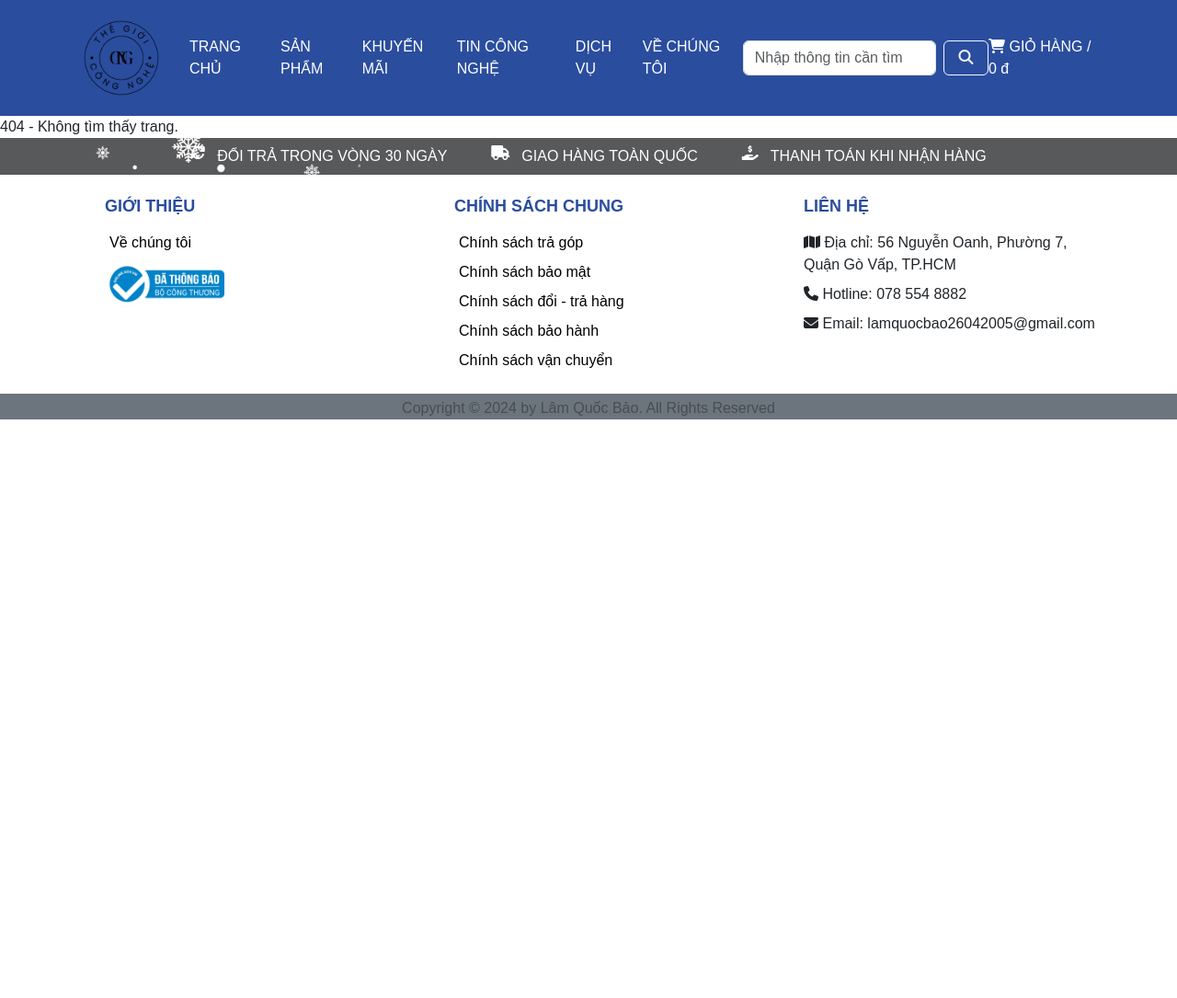
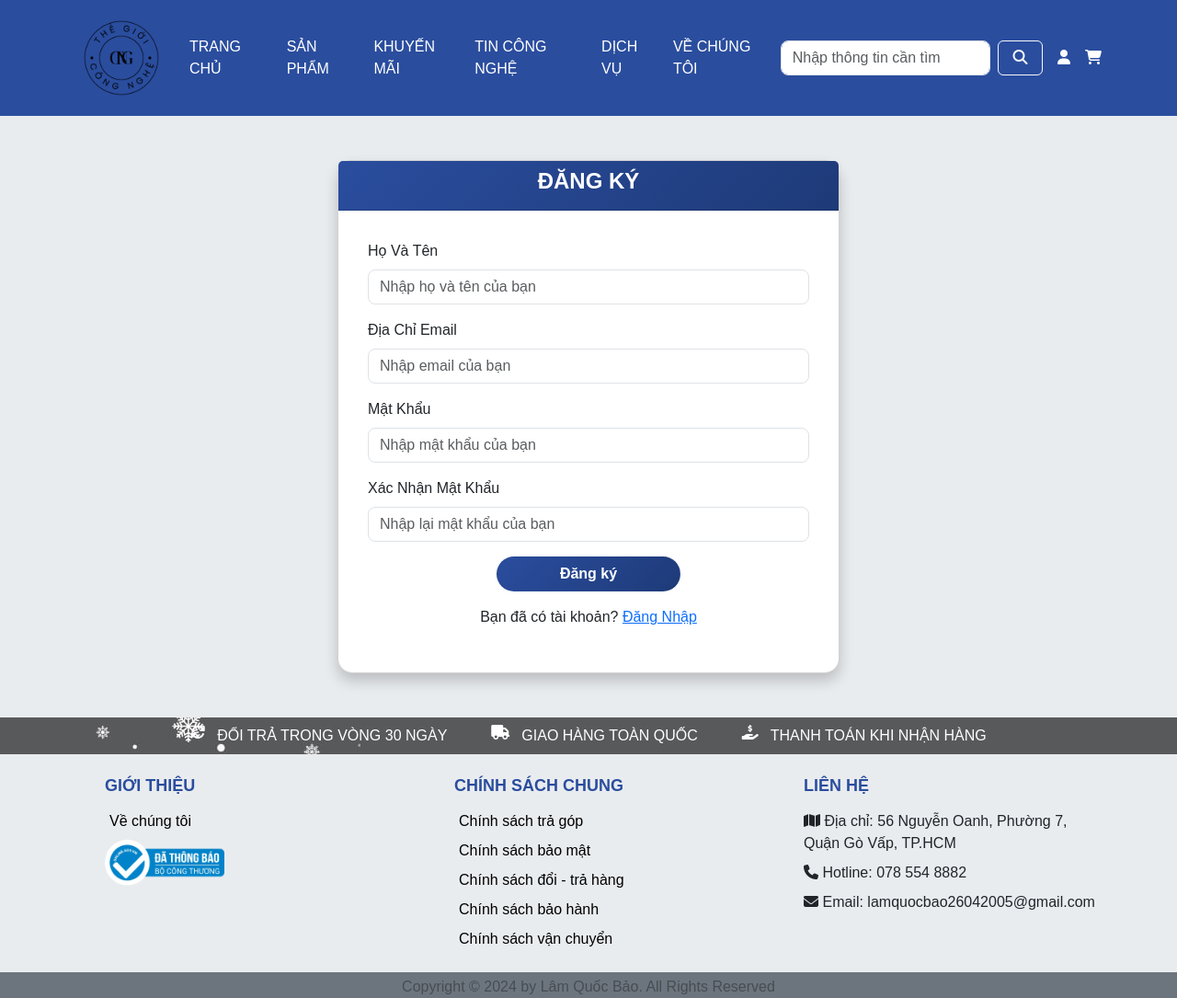
Before and after one commit to LQuocBao/TheGioiCongNghe, a PHP site: page /PHP2/Assignment/register in a window 1280 px wide. Shown: the whole page at 92% size. Before the commit the page ends 456 px from the top, so only its background shows below. Run offline with PHP 8.4, Linux system fonts and the light colour scheme; some libraries are stand-ins or nearby versions.

Commit message:
Role for User and login & register

```diff
--- /dev/null
+++ b/app/controllers/UserController.php
@@ -0,0 +1,180 @@
+<?php
+class UserController
+{
+    public function viewRegister()
+    {
+        // $viewRegister = new UserModel();
+        // $viewRegister->viewRegister();
+        $viewpage = new PageView();
+        $viewpage->viewRegister();
+    }
+
+    public function viewLogin()
+    {
+        $viewpage = new PageView();
+        $viewpage->viewLogin();
+    }
+
+    public function signUp()
+    {
+        try {
+            $users = new UserModel();
+            $errors = [];
+
+            // kiểm tra email
+            if (!isset($_POST['email']) || empty(trim($_POST['email']))) {
+                $errors[] = "Email không được để trống.";
+            }
+
+            // kiểm tra password
+            if (!isset($_POST['password']) || empty($_POST['password']) || !isset($_POST['confirmPassword']) || empty($_POST['confirmPassword'])) {
+                $errors[] = "Mật khẩu không được để trống.";
+            } else if ($_POST['password'] !== $_POST['confirmPassword']) {
+                $errors[] = "Mật khẩu nhập lại không khớp.";
+            }
+            $email = $users->getAllUsers();
+            foreach ($email as $item) {
+                // echo $item->getEmail();
+                if ($_POST['email'] === $item->getEmail()) {
+                    $errors[] = "Email đã được sử dụng. Vui lòng chọn email khác.";
+                    break;
+                } else {
+                }
+            }
+
+            // Nếu có lỗi, hiển thị alert và chuyển hướng
+            if (!empty($errors)) {
+                echo "<script>alert('" . implode("\\n", $errors) . "'); window.location.href='/PHP2/Assignment/register';</script>";
+                exit();
+            }
+            // Nếu hợp lệ, thêm người dùng
+            $users->setName($_POST['name']);
+            $users->setEmail($_POST['email']);
+            $users->setPassword($_POST['password']);
+            $result = $users->insert();
+            var_dump($result);
+            if ($result) {
+                echo "<script>alert('Đăng ký thành công'); window.location.href='/PHP2/Assignment/login';</script>";
+                exit();
+            } else {
+                echo "<script>alert('Đăng ký không thành công. Vui lòng thử lại.');</script>";
+            }
+        } catch (Exception $e) {
+            echo "<script>alert('Đăng ký không thành công. Vui lòng thử lại.'); window.location.href='/PHP2/Assignment/register';</script>";
+        }
+    }
+
+    public function signIn()
+    {
+        try {
+            $user = new UserModel();
+            $errors = [];
+            // kiểm tra email
+            if (!isset($_POST['email']) || empty(trim($_POST['email']))) {
+                $errors[] = "Email không được để trống.";
+            }
+            //kiểm tra password
+            if (!isset($_POST['password']) || empty($_POST['password'])) {
+                $errors[] = "Mật khẩu không được để trống.";
+            }
+
+            if (!empty($errors)) {
+                echo "<script>alert('" . implode("\\n", $errors) . "'); window.location.href='/PHP2/Assignment/login';</script>";
+                exit();
+            }
+
+            $check = $user->getUserByEmail( $_POST['email']);
+
+            if ($check == null) {
+                echo "<script>alert('Tài khoản không tồn tại.'); window.location.href='/PHP2/Assignment/login';</script>";
+                exit();
+            }
+
+            // Kiểm tra trạng thái tài khoản
+            if ($check->getStatus() == 1) {
+                echo "<script>alert('Tài khoản chưa được kích hoạt.'); window.location.href='/PHP2/Assignment/login';</script>";
+                exit();
+            }
+            if ($check->getStatus() == 2) {
+                echo "<script>alert('Tài khoản của bạn đã bị khoá.'); window.location.href='/PHP2/Assignment/login';</script>";
+                exit();
+            }
+
+            // Kiểm tra mật khẩu
+            if ($check->getPassword() !== $_POST['password']) {
+                echo "<script>alert('Tài khoản hoặc mật khẩu không chính xác.'); window.location.href='/PHP2/Assignment/login';</script>";
+                exit();
+            }
+
+            // Đăng nhập thành công, kiểm tra quyền
+            if ($check->getRole() == 1) {
+                $_SESSION['user'] = $check->getEmail();
+                $_SESSION['role'] = $check->getRole();
+                echo "<script>alert('Chào mừng bạn đến với trang quản trị'); window.location.href='/PHP2/Assignment/admin/';</script>";
+                // exit();
+            } else {
+                $_SESSION['user'] = $check->getEmail();
+                $_SESSION['role'] = $check->getRole();
+                echo "<script>alert('Chào mừng bạn đến với Thế Giới Công Nghệ'); window.location.href='/PHP2/Assignment/';</script>";
+            }
+        } catch (Exception $e) {
+            echo "<script>alert('Đăng nhập không thành công. Vui lòng thử lại.'); window.location.href='/PHP2/Assignment/login';</script>";
+        }
+    }
+
+    // public function signUp()
+    // {
+    //     try {
+    //         $users = new UserModel();
+    //         $errors = [];
+
+    //         // kiểm tra email
+    //         if (!isset($_POST['email']) || empty(trim($_POST['email']))) {
+    //             $errors[] = "Email không được để trống.";
+    //         }
+
+    //         // kiểm tra password
+    //         if (!isset($_POST['password']) || empty($_POST['password']) || !isset($_POST['confirmPassword']) || empty($_POST['confirmPassword'])) {
+    //             $errors[] = "Mật khẩu không được để trống.";
+    //         } else if ($_POST['password'] !== $_POST['confirmPassword']) {
+    //             $errors[] = "Mật khẩu nhập lại không khớp.";
+    //         }
+    //         $email = $users->getAllUsers();
+    //         foreach ($email as $item) {
+    //             // echo $item->getEmail();
+    //             if ($_POST['email'] === $item->getEmail()) {
+    //                 $errors[] = "Email đã được sử dụng. Vui lòng chọn email khác.";
+    //                 break;
+    //             } else {
+    //             }
+    //         }
+
+    //         // Nếu có lỗi, hiển thị alert và chuyển hướng
+    //         if (!empty($errors)) {
+    //             echo "<script>alert('" . implode("\\n", $errors) . "'); window.location.href='/PHP2/Assignment/register';</script>";
+    //             exit();
+    //         }
+    //         // Nếu hợp lệ, thêm người dùng
+    //         $users->setName($_POST['name']);
+    //         $users->setEmail($_POST['email']);
+    //         $users->setPassword($_POST['password']);
+    //         $result = $users->insert();
+    //         var_dump($result);
+    //         if ($result) {
+    //             echo "<script>alert('Đăng ký thành công'); window.location.href='/PHP2/Assignment/login';</script>";
+    //             exit();
+    //         } else {
+    //             echo "<script>alert('Đăng ký không thành công. Vui lòng thử lại.');</script>";
+    //         }
+    //     } catch (Exception $e) {
+    //         echo "<script>alert('Đăng ký không thành công. Vui lòng thử lại.'); window.location.href='/PHP2/Assignment/register';</script>";
+    //     }
+    // }
+
+    public function logout()
+    {
+        session_destroy();
+        header("Location: /PHP2/Assignment/");
+        exit();
+    }
+}
--- /dev/null
+++ b/app/models/UserModel.php
@@ -0,0 +1,217 @@
+<?php
+class UserModel extends Connect
+{
+    private $id;
+    private $name;
+    private $email;
+    private $password;
+    private $role;
+    private $status;
+    private $created_at;
+    private $updated_at;
+
+    public function __construct()
+    {
+        parent::__construct();
+        if (func_num_args() >= 8) {
+            $this->id = func_get_arg(0);
+            $this->name = func_get_arg(1);
+            $this->email = func_get_arg(2);
+            $this->password = func_get_arg(3);
+            $this->role = func_get_arg(4);
+            $this->status = func_get_arg(5);
+            $this->created_at = func_get_arg(6);
+            $this->updated_at = func_get_arg(7);
+        }
+    }
+
+    // public function signUp()
+    // {
+    //     try {
+    //         $sql = "INSERT INTO users(name, email, password, role, status) VALUES(?, ?, ?, ?, ?)";
+    //         $param = [$this->name, $this->email, $this->password, $this->role, $this->status];
+    //         $result = $this->exec($sql, $param);
+    //         if ($result) {
+    //             return true;
+    //         }
+    //         return false;
+    //     } catch (Exception $e) {
+    //         return $e->getMessage();
+    //     }
+    // }
+
+    // public function signIn(){
+    //     try {
+    //         $sql = "SELECT * FROM users WHERE email = ? AND password = ?";
+    //         $param = [$this->email, $this->password];
+    //         $result = $this->exec($sql, $param);
+    //         if($result){
+    //             return $result;
+    //         }
+    //         return false;
+    //     } catch (Exception $e) {
+    //         return $e->getMessage();
+    //     }
+    // }
+
+    public function getAllUsers()
+    {
+        try {
+            $sql = "SELECT * FROM users";
+            $result = $this->getList($sql);
+            $users = [];
+            if ($result) {
+                foreach ($result as $row) {
+                    $user = new UserModel($row['id'], $row['name'], $row['email'], $row['password'], $row['role'], $row['status'], $row['created_at'], $row['updated_at']);
+                    array_push($users, $user);
+                }
+            }
+
+
+            return $users;
+        } catch (Exception $e) {
+            error_log("L��i khi lấy dữ liệu: " . $e->getMessage());
+            return false;
+        }
+    }
+
+    public function getOneUser($id)
+    {
+        try {
+            $sql = "SELECT * FROM users WHERE id = $id";
+            $result = $this->getInstance($sql);
+            if ($result) {
+                $user = new UserModel($result['id'], $result['name'], $result['email'], $result['password'], $result['role'], $result['status']);
+                return $user;
+            }
+        } catch (Exception $e) {
+            error_log("Lỗi khi lấy dữ liệu: " . $e->getMessage());
+            return false;
+        }
+    }
+
+    public function getUserByEmail($email)
+    {
+        try {
+            $sql = "SELECT * FROM users WHERE email = '$email'";
+            $result = $this->getInstance($sql);
+            if ($result) {
+                $user = new UserModel($result['id'], $result['name'], $result['email'], $result['password'], $result['role'], $result['status'], $result['created_at'], $result['updated_at']);
+                return $user;
+            }
+        } catch (Exception $e) {
+            error_log("Lỗi khi lấy dữ liệu: " . $e->getMessage());
+            return false;
+        }
+    }
+
+    public function insert()
+    {
+        try {
+            $sql = "INSERT INTO users (name, email, password) VALUES (?,?,?)";
+            $param = [$this->name, $this->email, $this->password];
+            $result = $this->exec($sql, $param);
+            if ($result) {
+                return true;
+            }
+        } catch (Exception $e) {
+            error_log("Lỗi khi chèn dữ liệu: " . $e->getMessage());
+            return false;
+        }
+    }
+
+    public function update($id)
+    {
+        try {
+            $sql = "UPDATE Users SET role = ?, status = ? WHERE idUser = $id";
+            $param = [$this->role, $this->status];
+            $result = $this->exec($sql, $param);
+            if ($result) {
+                return true;
+            }
+        } catch (Exception $e) {
+            error_log("Lỗi khi cập nhật dữ liệu: " . $e->getMessage());
+            return false;
+        }
+    }
+
+    public function getId()
+    {
+        return $this->id;
+    }
+
+    public function setId($id)
+    {
+        $this->id = $id;
+    }
+
+    public function getName()
+    {
+        return $this->name;
+    }
+
+    public function setName($name)
+    {
+        $this->name = $name;
+    }
+
+    public function getEmail()
+    {
+        return $this->email;
+    }
+
+    public function setEmail($email)
+    {
+        $this->email = $email;
+    }
+
+    public function getPassword()
+    {
+        return $this->password;
+    }
+
+    public function setPassword($password)
+    {
+        $this->password = $password;
+    }
+
+    public function getRole()
+    {
+        return $this->role;
+    }
+
+    public function setRole($role)
+    {
+        $this->role = $role;
+    }
+
+    public function getStatus()
+    {
+        return $this->status;
+    }
+
+    public function setStatus($status)
+    {
+        $this->status = $status;
+    }
+
+    public function getCreated_at()
+    {
+        return $this->created_at;
+    }
+
+    public function setCreated_at($created_at)
+    {
+        $this->created_at = $created_at;
+    }
+
+    public function getUpdated_at()
+    {
+        return $this->updated_at;
+    }
+
+    public function setUpdated_at($updated_at)
+    {
+        $this->updated_at = $updated_at;
+    }
+}
--- a/app/views/PageView.php
+++ b/app/views/PageView.php
@@ -3,11 +3,21 @@ class PageView
 {
     public function Home($products, $productslaptop)
     {
-        require_once 'layout/HomeView.php';
+        require_once 'layout/Index/HomeView.php';
     }
 
     public function Detail($productdetail)
     {
-        require_once 'layout/DetailView.php';
+        require_once 'layout/Product/DetailView.php';
+    }
+
+    public function viewRegister()
+    {
+        require_once 'layout/User/RegisterView.php';
+    }
+
+    public function viewLogin()
+    {
+        require_once 'layout/User/LoginView.php';
     }
 }
--- /dev/null
+++ b/app/views/layout/User/RegisterView.php
@@ -0,0 +1,83 @@
+<style>
+    body {
+        background-color: #e9ecef;
+    }
+
+    .auth-card {
+        border-radius: 1rem;
+        box-shadow: 0 8px 15px rgba(0, 0, 0, 0.2);
+    }
+
+    .auth-header {
+        border-top-left-radius: 1rem;
+        border-top-right-radius: 1rem;
+        background: linear-gradient(135deg, #2A4D9E, #1E3A78);
+        color: white;
+    }
+
+    .auth-header h4 {
+        font-weight: bold;
+    }
+
+    .btn-custom {
+        border-radius: 30px;
+        background: linear-gradient(135deg, #2A4D9E, #1E3A78);
+        color: white;
+        font-weight: bold;
+        width: 200px;
+        margin: 0 auto;
+    }
+
+    .btn-custom:hover {
+        color: linear-gradient(135deg, #233b7d, #1A3166);
+        background: white;
+        border: 1px solid #2A4D9E;
+        transition: background 3s ease-in-out;
+    }
+
+    .form-control {
+        border-radius: 0.5rem;
+    }
+
+    .card-body {
+        padding: 2rem;
+    }
+</style>
+</head>
+
+<body>
+    <div class="container py-5">
+        <div class="row justify-content-center align-items-center">
+            <div class="col-lg-6">
+                <div class="card auth-card">
+                    <div class="card-header auth-header text-center">
+                        <h4>ĐĂNG KÝ</h4>
+                    </div>
+                    <div class="card-body">
+                        <form action="/PHP2/Assignment/signUp" method="POST">
+                            <div class="mb-3">
+                                <label for="name" class="form-label">Họ Và Tên</label>
+                                <input type="text" class="form-control" id="name" name="name" placeholder="Nhập họ và tên của bạn">
+                            </div>
+                            <div class="mb-3">
+                                <label for="email" class="form-label">Địa Chỉ Email</label>
+                                <input type="email" class="form-control" id="email" name="email" placeholder="Nhập email của bạn">
+                            </div>
+                            <div class="mb-3">
+                                <label for="password" class="form-label">Mật Khẩu</label>
+                                <input type="password" class="form-control" id="password" name="password" placeholder="Nhập mật khẩu của bạn">
+                            </div>
+                            <div class="mb-3">
+                                <label for="confirmPassword" class="form-label">Xác Nhận Mật Khẩu</label>
+                                <input type="password" class="form-control" id="confirmPassword" name="confirmPassword" placeholder="Nhập lại mật khẩu của bạn">
+                            </div>
+                            <div class="d-grid gap-2">
+                                <button type="submit" class="btn btn-custom">Đăng ký</button>
+                            </div>
+                            <p class="text-center mt-3">Bạn đã có tài khoản? <a href="/PHP2/Assignment/login">Đăng Nhập</a></p>
+                        </form>
+                    </div>
+                </div>
+            </div>
+        </div>
+    </div>
--- a/include.php
+++ b/include.php
@@ -1,6 +1,8 @@
 <?php
 require_once 'app/models/Connect.php';
 require_once 'app/models/ProductModel.php';
+require_once 'app/models/UserModel.php';
 require_once 'app/controllers/HomeController.php';
 require_once 'app/controllers/ProductController.php';
+require_once 'app/controllers/UserController.php';
 require_once 'app/views/PageView.php';
--- a/index.php
+++ b/index.php
@@ -1,3 +1,7 @@
+<?php
+session_start();
+ob_start();
+?>
 <!DOCTYPE html>
 <html lang="en">
 
@@ -131,6 +135,7 @@ require_once 'include.php';
         cursor: pointer;
         padding: 5px;
     }
+
     h6 {
         padding-left: 32px;
     }
@@ -188,8 +193,23 @@ require_once 'include.php';
                     </button>
                 </form>
             </div>
+            <a class="nav-link text-white p-3" href="/PHP2/Assignment/register">
+                <i class="fa-solid fa-user"></i>
+                <?php
+                if (isset($_SESSION['user'])) {
+                ?>
+                    <div class="top-link pe-2">
+                        <!-- <a href="#" class="text-white"><small class="text-white mx-2"><?= $_SESSION['role'] ?></small>/</a> -->
+                        <a href="/PHP2/Assignment/logout" class="text-white"><small class="text-white mx-2">Đăng xuất</small></a>
+                    </div>
+                <?php
+                } else {
+                    echo '';
+                }
+                ?>
+            </a>
             <a class="nav-link text-white" href="#">
-                <i class="fas fa-shopping-cart"></i> GIỎ HÀNG / 0 đ
+                <i class="fas fa-shopping-cart"></i>
             </a>
         </div>
     </nav>
--- a/routers.php
+++ b/routers.php
@@ -10,6 +10,28 @@ return [
         'controller' => 'ProductController',
         'method' => 'detail'
     ],
+    //Đăng ký + đăng nhập
+    'register' => [
+        'controller' => 'UserController',
+        'method' => 'viewRegister'
+    ],
+    'signUp' => [
+        'controller' => 'UserController',
+        'method' => 'signUp'
+    ],
+    'login' => [
+        'controller' => 'UserController',
+        'method' => 'viewLogin'
+    ],
+    'signIn' => [
+        'controller' => 'UserController',
+        'method' => 'signIn'
+    ],
+    'logout' => [
+        'controller' => 'UserController',
+        'method' => 'logout'
+    ],
+
     // 'about' => [
     //     'controller' => 'PageController',
     //     'method' => 'about'
```
Also changed, not shown: admin/index.php (+10 -1 lines), app/views/layout/User/LoginView.php (added, +75 -0 lines), app/views/layout/Index/HomeView.php (renamed from app/views/layout/HomeView.php), app/views/layout/Product/DetailView.php (renamed from app/views/layout/DetailView.php).
